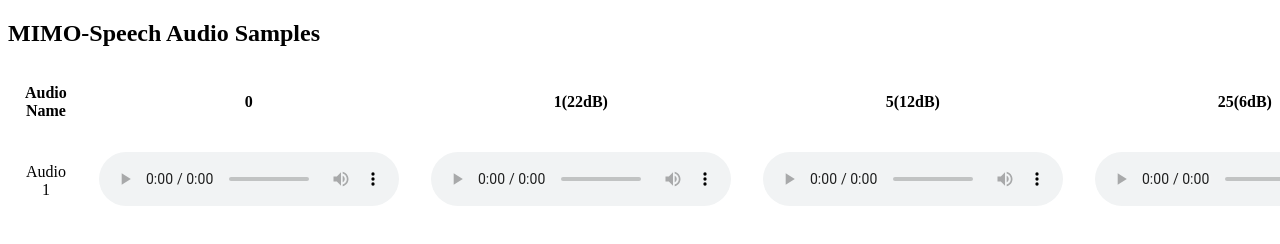
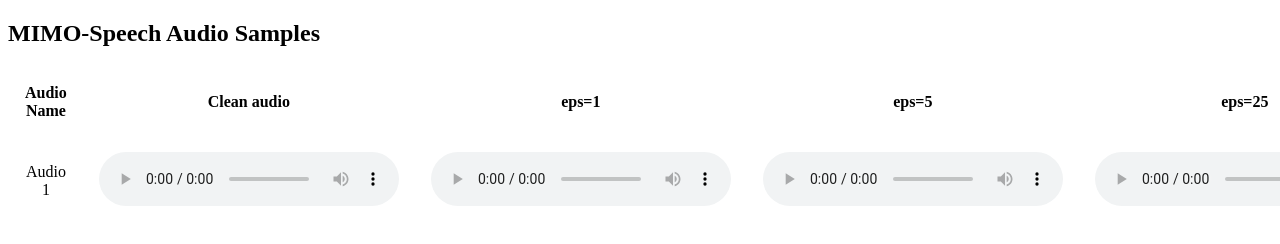
Before and after one commit to XMHZZ2018/adv-transfer-demo, a plain HTML site: page index.html in a window 1280 px wide. Shown: the top 244 px of the page. Drawn offline with Linux system fonts and the light colour scheme.

Commit message:
Update index.html

```diff
--- a/index.html
+++ b/index.html
@@ -2,7 +2,7 @@
 <html>
 
 <head>
-  <title>adv transfer demo</title>
+  <title>Iterative Ensemble Adversarial Audio Samples</title>
   <style>
   th, td {
     padding: 15px;
@@ -18,10 +18,10 @@
 <table style="width:100%, padding:15px, text-align:center">
   <tr>
     <th>Audio Name</th>
-    <th>0</th>
-    <th>1(22dB)</th>
-    <th>5(12dB)</th>
-    <th>25(6dB)</th>
+    <th>Clean audio</th>
+    <th>eps=1</th>
+    <th>eps=5</th>
+    <th>eps=25</th>
   </tr>
 
   <tr>
```
